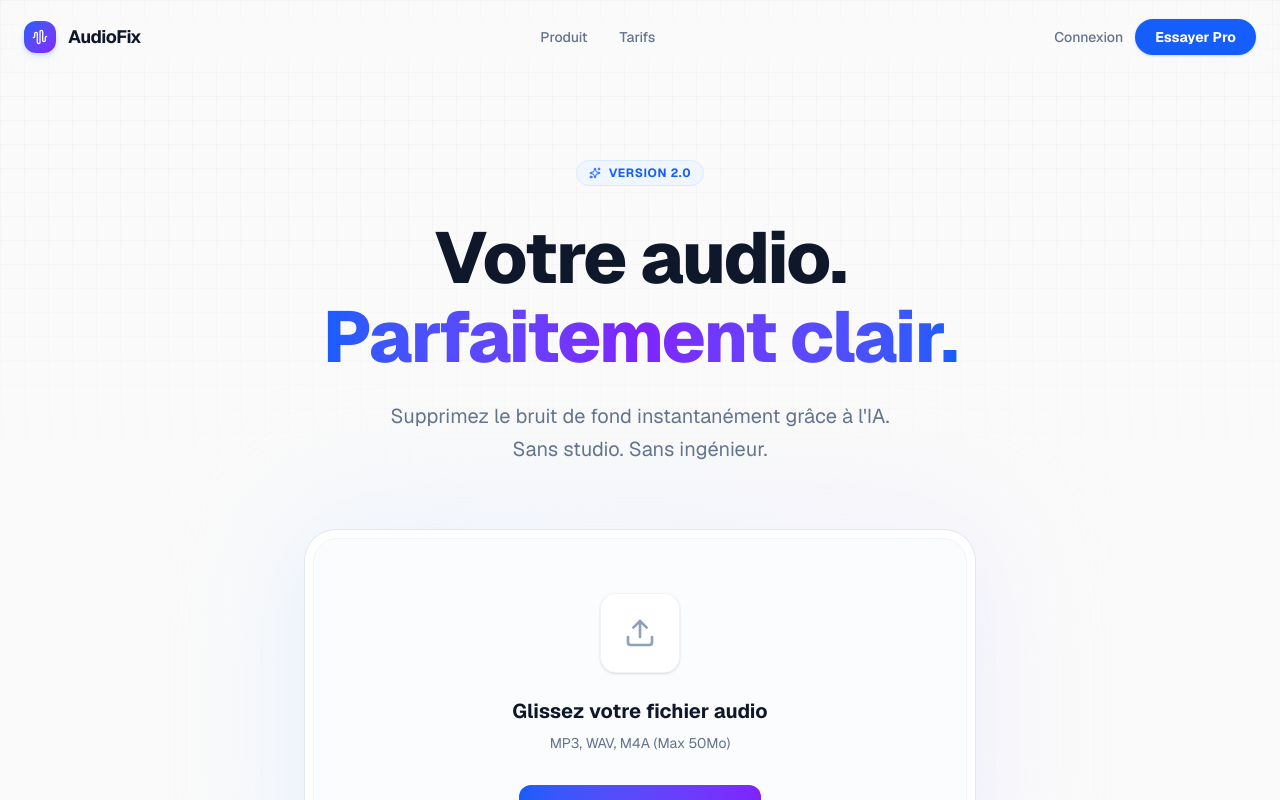
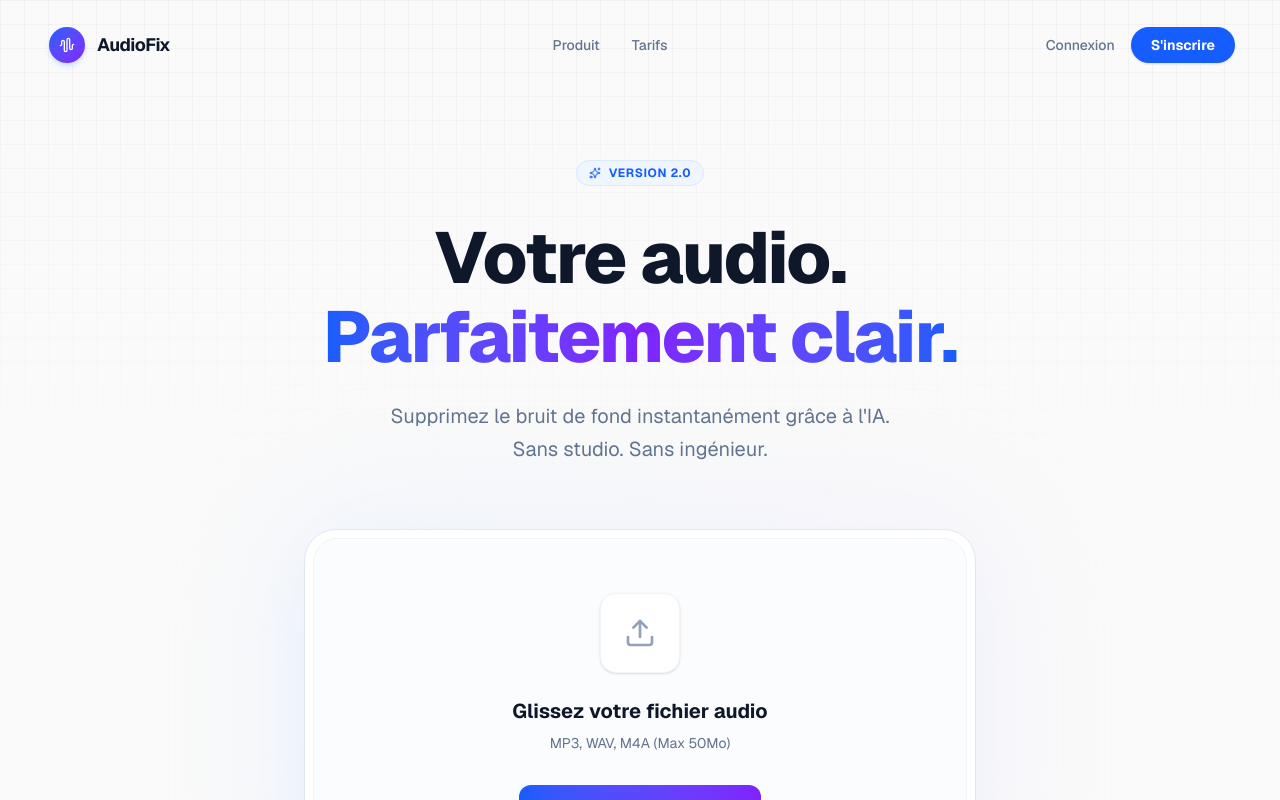
Before and after one commit to mohadzfr/audio-cleaner-saas, a Next.js app: page / in a window 1280 px wide. Shown: the top 800 px of the page. Built offline with nearby package versions, Linux system fonts and the light colour scheme.

Commit message:
Redesign complet + dynamic island V5

```diff
--- a/app/page.tsx
+++ b/app/page.tsx
@@ -1,7 +1,6 @@
 "use client";
 
 import { useState, useEffect } from "react";
-// CHANGEMENT ICI : J'ai importé "Bot" et retiré "Wand2"
 import { Upload, Bot, CheckCircle2, AudioWaveform, Zap, Shield, X, Sparkles, ArrowRight } from "lucide-react";
 import { motion, AnimatePresence, useScroll } from "framer-motion";
 
@@ -18,9 +17,10 @@ export default function Home() {
 
   useEffect(() => {
     return scrollY.onChange((latest) => {
-      setIsScrolled(latest > 50);
+      const shouldBeScrolled = latest > 20;
+      if (shouldBeScrolled !== isScrolled) setIsScrolled(shouldBeScrolled);
     });
-  }, [scrollY]);
+  }, [scrollY, isScrolled]);
 
   const handleFileChange = (e: React.ChangeEvent<HTMLInputElement>) => {
     if (e.target.files && e.target.files[0]) {
@@ -64,33 +64,6 @@ export default function Home() {
     }
   };
 
-  // --- CONFIGURATION NAVBAR ---
-  const navVariants = {
-    top: {
-      width: "100%",
-      maxWidth: "100%",
-      top: 0,
-      y: 0,
-      borderRadius: 0,
-      padding: "1.2rem 1.5rem",
-      backgroundColor: "rgba(255, 255, 255, 0)",
-      borderBottom: "1px solid rgba(0,0,0,0.05)",
-      boxShadow: "none"
-    },
-    scrolled: {
-      width: "92%",
-      maxWidth: "450px",
-      top: 15,
-      y: 0,
-      borderRadius: "100px",
-      padding: "0.75rem 1.5rem",
-      backgroundColor: "rgba(255, 255, 255, 0.9)",
-      borderBottom: "1px solid rgba(0,0,0,0.1)",
-      border: "1px solid rgba(0,0,0,0.1)",
-      boxShadow: "0 10px 30px -10px rgba(0,0,0,0.08)"
-    }
-  };
-
   return (
     <div className="min-h-screen bg-[#FAFAFA] text-slate-900 font-sans selection:bg-blue-100 selection:text-blue-900 overflow-x-hidden w-full">
 
@@ -117,49 +90,101 @@ export default function Home() {
       )}
       </AnimatePresence>
 
-      {/* --- NAVBAR --- */}
+      {/* --- DYNAMIC ISLAND CONTAINER (Nouvelle Architecture) --- */}
+      {/* Ce container prend toute la largeur et gère le centrage sans 'transform', ce qui est beaucoup plus fluide */}
+      <div className="fixed top-0 left-0 right-0 z-50 flex justify-center items-start pointer-events-none pt-4 px-4 md:pt-6">
         <motion.nav
-        initial="top"
+          layout // La magie pour la fluidité
+          initial={false}
           animate={isScrolled ? "scrolled" : "top"}
-        variants={navVariants}
-        transition={{ duration: 0.4, ease: [0.25, 0.1, 0.25, 1.0] }}
-        style={{ position: "fixed", left: "50%", x: "-50%", zIndex: 50, boxSizing: "border-box" }}
-        className="backdrop-blur-xl flex items-center justify-between overflow-hidden"
+          variants={{
+            top: {
+              width: "100%",
+              maxWidth: "1280px",
+              borderRadius: "0px",
+              padding: "0.75rem 1.5rem",
+              backgroundColor: "rgba(255, 255, 255, 0)", // Invisible en haut
+              border: "1px solid transparent",
+              y: -10
+            },
+            scrolled: {
+              width: "fit-content",
+              maxWidth: "92%", // Sécurité mobile
+              borderRadius: "100px",
+              padding: "0.5rem 0.75rem", // Compact quand scrollé
+              backgroundColor: "rgba(255, 255, 255, 0.85)", // Glassmorphism
+              backdropFilter: "blur(12px)",
+              border: "1px solid rgba(0,0,0,0.08)",
+              boxShadow: "0 8px 20px -6px rgba(0,0,0,0.1)",
+              y: 0
+            }
+          }}
+          // Physique de ressort "Apple" (pas de rebond exagéré, juste lisse)
+          transition={{ type: "spring", stiffness: 200, damping: 30, mass: 1 }}
+          className="flex items-center justify-between pointer-events-auto overflow-hidden gap-4 md:gap-8"
         >
-          <div className="flex items-center gap-3 font-bold text-lg tracking-tight cursor-pointer shrink-0" onClick={() => window.scrollTo({top: 0, behavior: 'smooth'})}>
-            <div className="w-8 h-8 bg-gradient-to-br from-blue-600 to-violet-600 rounded-xl flex items-center justify-center shadow-md shadow-blue-500/20">
+            {/* LOGO */}
+            <motion.div layout className="flex items-center gap-3 font-bold text-lg tracking-tight cursor-pointer shrink-0 pl-2" onClick={() => window.scrollTo({top: 0, behavior: 'smooth'})}>
+              <div className="w-9 h-9 bg-gradient-to-br from-blue-600 to-violet-600 rounded-full flex items-center justify-center shadow-md shadow-blue-500/20">
                 <AudioWaveform className="w-4 h-4 text-white" />
               </div>
-            <motion.span animate={{ opacity: isScrolled ? 0 : 1, width: isScrolled ? 0 : "auto" }} className="whitespace-nowrap overflow-hidden text-slate-900">AudioFix</motion.span>
-          </div>
-
-          <motion.div animate={{ opacity: isScrolled ? 0 : 1, display: isScrolled ? "none" : "flex" }} className="hidden md:flex items-center gap-8 text-sm font-medium text-slate-500">
-            <button onClick={() => scrollToSection('upload')} className="hover:text-blue-600 transition-colors">Produit</button>
-            <button onClick={() => scrollToSection('pricing')} className="hover:text-blue-600 transition-colors">Tarifs</button>
+              <motion.span
+                layout
+                animate={{
+                  width: isScrolled ? 0 : "auto",
+                  opacity: isScrolled ? 0 : 1,
+                  marginRight: isScrolled ? 0 : 4
+                }}
+                className="whitespace-nowrap overflow-hidden text-slate-900"
+              >
+                AudioFix
+              </motion.span>
             </motion.div>
 
-          <div className="flex items-center gap-3 shrink-0">
+            {/* MENU (Disparaît au scroll) */}
+            <motion.div
+              layout
+              animate={{
+                width: isScrolled ? 0 : "auto",
+                opacity: isScrolled ? 0 : 1,
+                display: isScrolled ? "none" : "flex"
+              }}
+              className="hidden md:flex items-center gap-8 text-sm font-medium text-slate-500 overflow-hidden"
+            >
+              <button onClick={() => scrollToSection('upload')} className="hover:text-blue-600 transition-colors whitespace-nowrap">Produit</button>
+              <button onClick={() => scrollToSection('pricing')} className="hover:text-blue-600 transition-colors whitespace-nowrap">Tarifs</button>
+            </motion.div>
+
+            {/* BOUTONS ACTION */}
+            <motion.div layout className="flex items-center gap-2 shrink-0 pr-1">
               <motion.button
-               animate={{ opacity: isScrolled ? 0 : 1, display: isScrolled ? "none" : "block" }}
+                 layout
+                 animate={{
+                   width: isScrolled ? 0 : "auto",
+                   opacity: isScrolled ? 0 : 1,
+                   display: isScrolled ? "none" : "block",
+                   marginRight: isScrolled ? 0 : 8
+                 }}
                  onClick={() => setShowModal(true)}
-               className="text-slate-500 hover:text-blue-600 text-sm font-medium transition-colors"
+                 className="text-slate-500 hover:text-blue-600 text-sm font-medium transition-colors overflow-hidden whitespace-nowrap hidden sm:block"
               >
                 Connexion
               </motion.button>
+
               <motion.button
+                layout
                 onClick={() => setShowModal(true)}
-              layout
-              className="px-5 py-2 bg-blue-600 text-white rounded-full font-bold text-sm hover:bg-blue-700 transition-colors shadow-sm shadow-blue-500/20"
+                className={`rounded-full font-bold text-sm transition-colors shadow-sm whitespace-nowrap flex items-center justify-center ${isScrolled ? 'w-9 h-9 p-0 bg-slate-900 text-white hover:bg-black' : 'px-5 py-2 bg-blue-600 text-white hover:bg-blue-700'}`}
               >
-              {isScrolled ? "S'inscrire" : "Essayer Pro"}
+                {/* Astuce : On change le texte en icône quand c'est scrollé pour gagner de la place sur mobile */}
+                {isScrolled ? <ArrowRight className="w-4 h-4" /> : "S'inscrire"}
               </motion.button>
+            </motion.div>
+        </motion.nav>
       </div>
-      </motion.nav>
 
       {/* --- HERO SECTION --- */}
       <div className="relative pt-40 pb-32 px-6">
-
-        {/* --- FOND BLANC NET --- */}
         <div className="absolute inset-0 bg-[linear-gradient(to_right,#00000008_1px,transparent_1px),linear-gradient(to_bottom,#00000008_1px,transparent_1px)] bg-[size:24px_24px] pointer-events-none"></div>
         <div className="absolute inset-0 bg-gradient-to-b from-transparent via-[#FAFAFA] to-[#FAFAFA] pointer-events-none"></div>
 
@@ -229,7 +254,6 @@ export default function Home() {
                          <span className="text-slate-700 font-medium">{file.name}</span>
                       </div>
 
-                      {/* BOUTON AVEC LE ROBOT */}
                       <button
                         onClick={cleanAudio}
                         className="w-full py-4 bg-gradient-to-r from-blue-600 to-violet-600 text-white rounded-xl font-bold text-lg shadow-lg shadow-blue-500/30 hover:shadow-xl hover:scale-[1.01] transition-all flex items-center justify-center gap-2"
@@ -294,7 +318,7 @@ export default function Home() {
         </div>
       </div>
 
-      {/* --- FEATURES (Colored) --- */}
+      {/* --- FEATURES --- */}
       <div className="py-24 px-6 bg-white">
         <div className="max-w-5xl mx-auto grid md:grid-cols-3 gap-8">
           {[
@@ -313,7 +337,7 @@ export default function Home() {
         </div>
       </div>
 
-      {/* --- PRICING (Colored) --- */}
+      {/* --- PRICING --- */}
       <div id="pricing" className="py-24 px-6 border-t border-slate-100 bg-slate-50/50">
          <div className="max-w-4xl mx-auto text-center">
              <h2 className="text-3xl font-bold text-slate-900 mb-16">Tarifs Simples</h2>
@@ -330,7 +354,7 @@ export default function Home() {
                      <button onClick={() => scrollToSection('upload')} className="w-full py-3 rounded-xl border-2 border-slate-200 font-bold text-slate-700 hover:border-blue-600 hover:text-blue-600 transition-all">Commencer</button>
                  </div>
 
-                 {/* PRO (Blue Gradient Card) */}
+                 {/* PRO */}
                  <div className="p-8 rounded-[2rem] bg-gradient-to-b from-blue-600 to-violet-900 text-white text-left relative shadow-2xl shadow-blue-900/30 transform hover:scale-[1.02] transition-all">
                      <div className="absolute top-0 right-0 bg-white/20 px-4 py-1 rounded-bl-2xl rounded-tr-[2rem] text-xs font-bold uppercase">Populaire</div>
                      <div className="text-blue-200 font-medium mb-2">Créateur Pro</div>
```
Lines whose indentation alone changed are shown as unchanged.
